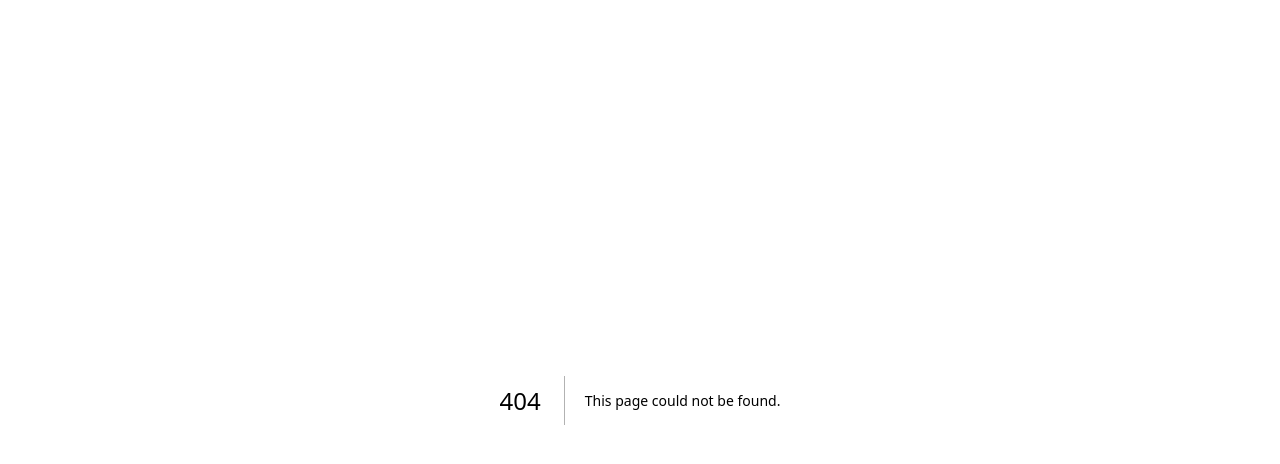
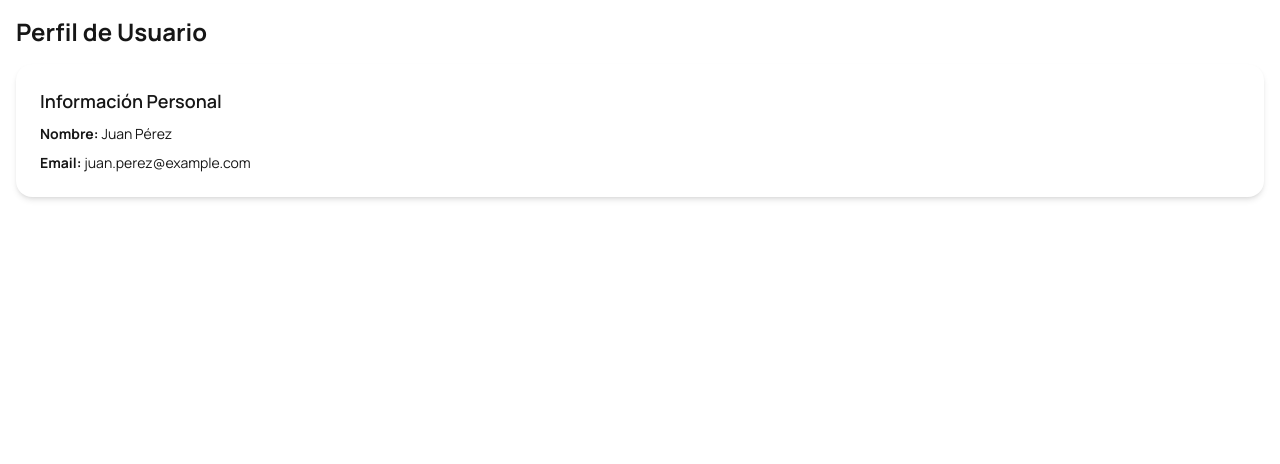
Before and after one commit to yuseflc/studium, a Next.js app: page /account/profile in a window 1280 px wide. Before the commit this address had no page. Shown: the top 464 px of the page. Built offline with nearby package versions, Linux system fonts and the light colour scheme; a web font is replaced by a local one.

Commit message:
[Upgrade] He creado la página del perfil

```diff
--- /dev/null
+++ b/src/app/account/profile/page.tsx
@@ -0,0 +1,14 @@
+export default function ProfilePage() {
+    return (
+        <div className="p-4">
+            <h1 className="text-2xl font-bold mb-4">Perfil de Usuario</h1>
+            <div className="card bg-base-100 shadow-md">
+                <div className="card-body">
+                    <h2 className="card-title">Información Personal</h2>
+                    <p><strong>Nombre:</strong> Juan Pérez</p>
+                    <p><strong>Email:</strong> juan.perez@example.com</p>
+                </div>
+            </div>
+        </div>
+    );
+}
```
